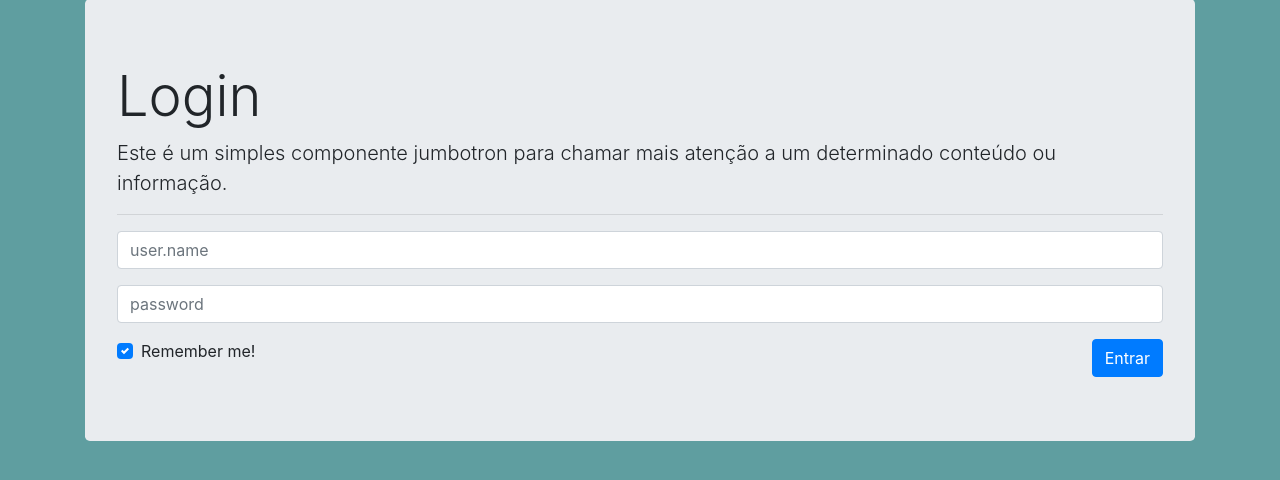
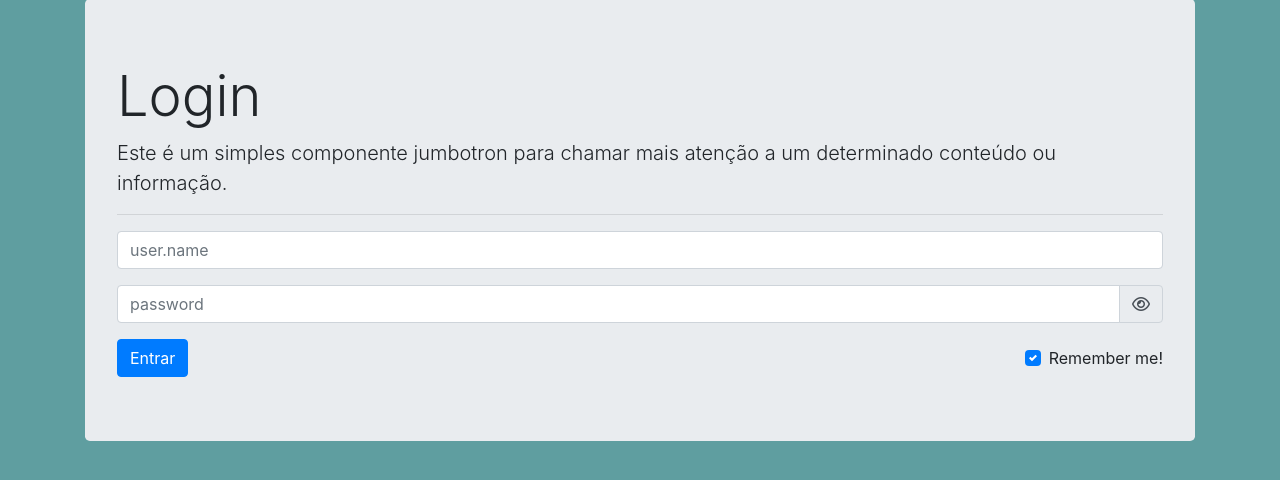
Before and after one commit to fabioew89/dev-auto.clickip.com.br, a Flask app: page /auth/login in a window 1280 px wide. Shown: the part 65-545 px from the top of the page. Run offline with Flask 3, Linux system fonts and the light colour scheme; parts of the project's set-up code (start-up, migrations or seed data) failed here and were passed over; some libraries are stand-ins or nearby versions.

Commit message:
fix: login page

```diff
--- a/app/templates/login.html
+++ b/app/templates/login.html
@@ -6,19 +6,27 @@
 </p>
 
 <hr>
-<form method="POST" action="{{url_for('auth.login')}}">
+<form method="POST" action="{{url_for('auth.login')}}" autocomplete="off">
     {{ form.hidden_tag() }}
 
     <div class="form-group">
         {{ form.username(class="form-control mb-3", placeholder='user.name') }}
-        {{ form.password(class="form-control mb-3", placeholder='password') }}
+
+        <div class="input-group">
+            {{ form.password(class="form-control", placeholder='password') }}
+            <div class="input-group-append">
+                <i class="fas fa-eye input-group-text"></i>
+            </div>
+        </div>
     </div>
-    <div class="d-flex justify-content-between">
+
+    <div class="d-flex justify-content-between align-items-center">
+        {{ form.submit(class='btn btn-primary') }}
         <div class="custom-control custom-checkbox">
             {{ form.checkbox(class="custom-control-input") }}
             {{ form.checkbox.label(class="custom-control-label") }}
         </div>
-        {{ form.submit(class='btn btn-primary') }}
     </div>
 </form>
+
 {% endblock %}
```
